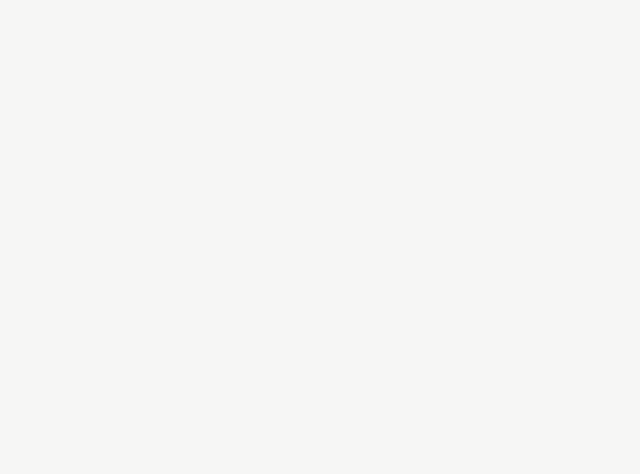
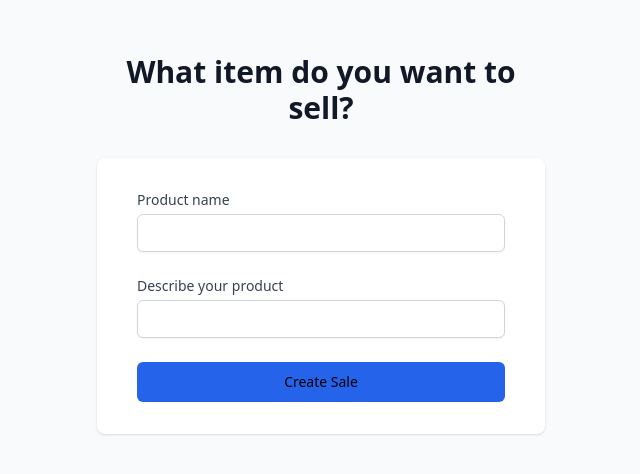
Before and after one commit to MaaX59/frontend, a React (Create React App) app: page /createProduct in a window 1280 px wide. Before the commit this address had no page. Shown: the part 168-642 px from the top of the page, without its empty margins (319-959 px from the left). Built offline with nearby package versions, Linux system fonts and the light colour scheme.

Commit message:
started product sell page

```diff
--- a/src/App.js
+++ b/src/App.js
@@ -1,7 +1,8 @@
 import React from "react";
 import "./App.css";
 import { BrowserRouter, Routes, Route } from "react-router-dom";
-import { LoginPage, SignupPage } from "./routes.js";
+import { LoginPage, SignupPage, CreateProductPage } from "./routes.js";
+
 
 function App() {
   return (
@@ -9,6 +10,7 @@ function App() {
       <Routes>
         <Route path="/login" element={<LoginPage />} />
         <Route path="/signup" element={<SignupPage />} />
+        <Route path="/createProduct" element={<CreateProductPage />} />
       </Routes>
     </BrowserRouter>
   );
--- /dev/null
+++ b/src/components/Product/CreateProduct.jsx
@@ -0,0 +1,97 @@
+import { React, useState } from "react";
+import {Link} from "react-router-dom";
+import axios from "axios";
+import { server } from "../../server";
+
+const CreateProduct = () => {
+  const [name, setName] = useState("");
+  const [price, setPrice] = useState();
+  const [description, setDescription] = useState("");
+  const [ratings, setRatings] = useState("");
+  const [image, setImage] = useState("");
+  const [seller, setSeller] = useState("");
+  const [stock, setStock] = useState();
+
+
+  const handleSubmit = (e) => {
+    e.preventDefault();
+    const createdProduct= {
+        name,
+        price,
+        description,
+        ratings,
+        image,
+        seller,
+        stock,
+    };
+    console.log("product from frontend", createdProduct);
+
+    axios.post(`${server}/createProduct`, createdProduct).then((res) =>{
+      console.log(res)
+    })
+    .catch((err) =>{
+      console.log(err);
+    })
+
+    setName("");
+    setPrice();
+    setDescription("");
+    setRatings("");
+    setImage("");
+    setSeller("");
+    setStock();
+  }
+
+  return (
+    <div className="min-h-screen bg-gray-50 flex flex-col justify-center py-12 sm:px-6 lg:px-8">
+      <div className="sm:mx-auto sm:w-full sm:max-w-md">
+        <h2 className="mt-6 text-center text-3xl font-extrabold text-gray-900">
+          What item do you want to sell?
+        </h2>
+      </div>
+      <div className="mt-8 sm:mx-auto sm:w-full sm:max-w-md">
+        <div className="bg-white py-8 px-4 shadow sm:rounded-lg sm:px-10">
+          <form className="space-y-6" onSubmit={handleSubmit}>
+            <div>
+              <label className="block text-sm font-medium text-gray-700">
+                Product name
+              </label>
+              <div className="mt-1">
+                <input
+                  type="name"
+                  name="name"
+                  autoComplete="name"
+                  required
+                  value={name}
+                  onChange={(e) => setName(e.target.value)}
+                  className="apperance-none block w-full px-3 py-2 border border-gray-300 rounded-md shadow-sm placeholder-gray-400 focus:outline-none focus:ring-blue-500 focus:border-blue-500 sm:text-sm"
+                />
+              </div>
+            </div>
+            <div>
+              <label className="block text-sm font-medium text-gray-700">
+                Describe your product
+              </label>
+              <div className="mt-1">
+                <input
+                  type="description"
+                  name="description"
+                  required
+                  value={description}
+                  onChange={(e) => setDescription(e.target.value)}
+                  className="apperance-none block w-full px-3 py-2 border border-gray-300 rounded-md shadow-sm placeholder-gray-400 focus:outline-none focus:ring-blue-500 focus:border-blue-500 sm:text-sm"
+                />
+              </div>
+            </div>
+            <div className="group relative w-full h-[40px] flex justify-center rounded-md bg-blue-600 hover:bg-blue-700 py-2 px-4 border border-transparent font-medium text-sm">
+                <button type="submit">Create Sale</button>
+            </div>
+
+          </form>
+        </div>
+      </div>
+    </div>
+  );
+};
+
+export default CreateProduct;
--- /dev/null
+++ b/src/pages/CreateProductPage.jsx
@@ -0,0 +1,12 @@
+import React from "react";
+import CreateProduct from "../components/Product/CreateProduct.jsx";
+
+const CreateProductPage = () => {
+  return (
+    <div>
+      <CreateProduct/>
+    </div>
+  );
+};
+
+export default CreateProductPage;
--- a/src/routes.js
+++ b/src/routes.js
@@ -1,7 +1,8 @@
 import LoginPage from "../src/pages/Login.jsx";
 import SignupPage from "../src/pages/SignupPage"
+import CreateProductPage from "./pages/CreateProductPage.jsx";
 
 
 export {
-    LoginPage, SignupPage
+    LoginPage, SignupPage, CreateProductPage
 };
```
